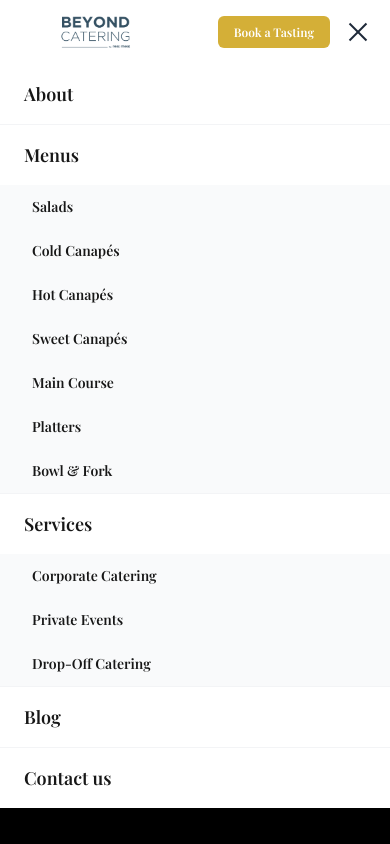
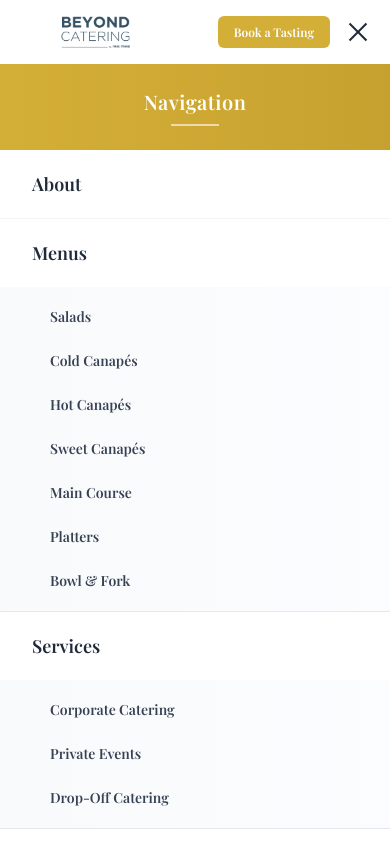
Before and after one commit to Beyond-Catering-Code/BC, a Next.js app: page / in a window 390 px wide. Both pictures are taken after a click on the button 358 px from the left and 32 px from the top of the page. Shown: the part 844-1688 px from the top of the page. Built offline with nearby package versions, Linux system fonts and the light colour scheme.

Commit message:
fixed navbar phone preview aesthetics

```diff
--- a/src/components/Navbar.tsx
+++ b/src/components/Navbar.tsx
@@ -127,12 +127,12 @@ const Navbar = () => {
               {/* Mobile menu button */}
               <button
                 onClick={() => setMobileMenuOpen(!mobileMenuOpen)}
-                className="md:hidden flex flex-col justify-center items-center w-8 h-8 space-y-1 focus:outline-none"
+                className="md:hidden flex flex-col justify-center items-center w-8 h-8 space-y-1 focus:outline-none group"
                 aria-label="Toggle mobile menu"
               >
-                <span className={`w-6 h-0.5 bg-gray-800 transition-all duration-300 ${mobileMenuOpen ? 'rotate-45 translate-y-1.5' : ''}`}></span>
-                <span className={`w-6 h-0.5 bg-gray-800 transition-all duration-300 ${mobileMenuOpen ? 'opacity-0' : ''}`}></span>
-                <span className={`w-6 h-0.5 bg-gray-800 transition-all duration-300 ${mobileMenuOpen ? '-rotate-45 -translate-y-1.5' : ''}`}></span>
+                <span className={`w-6 h-0.5 bg-gray-800 group-hover:bg-[#D4AF37] transition-all duration-300 ${mobileMenuOpen ? 'rotate-45 translate-y-1.5 bg-[#D4AF37]' : ''}`}></span>
+                <span className={`w-6 h-0.5 bg-gray-800 group-hover:bg-[#D4AF37] transition-all duration-300 ${mobileMenuOpen ? 'opacity-0' : ''}`}></span>
+                <span className={`w-6 h-0.5 bg-gray-800 group-hover:bg-[#D4AF37] transition-all duration-300 ${mobileMenuOpen ? '-rotate-45 -translate-y-1.5 bg-[#D4AF37]' : ''}`}></span>
               </button>
             </div>
           </div>
@@ -142,51 +142,98 @@ const Navbar = () => {
       {/* Mobile Menu Overlay */}
       {mobileMenuOpen && (
         <div className="fixed inset-0 z-40 md:hidden">
-          {/* Backdrop */}
-          <div className="fixed inset-0 bg-black bg-opacity-50" onClick={closeMobileMenu}></div>
+          {/* Backdrop with elegant gradient */}
+          <div
+            className="fixed inset-0 bg-gradient-to-br from-black/60 via-blue-900/30 to-black/80 backdrop-blur-sm transition-opacity duration-300"
+            onClick={closeMobileMenu}
+          ></div>
 
           {/* Menu Content */}
-          <div className="mobile-menu-container fixed top-16 left-0 right-0 bg-white shadow-xl max-h-[calc(100vh-4rem)] overflow-y-auto">
+          <div className="mobile-menu-container fixed top-16 left-0 right-0 bg-white shadow-2xl max-h-[calc(100vh-4rem)] overflow-y-auto transform transition-all duration-300 ease-out">
+            {/* Elegant header */}
+            <div className="bg-gradient-to-r from-[#D4AF37] to-[#C7A12F] px-6 py-6 text-center">
+              <h2 className="text-white text-xl font-playfair font-bold tracking-wide">Navigation</h2>
+              <div className="w-12 h-0.5 bg-white/60 mx-auto mt-2"></div>
+            </div>
+
             <div className="flex flex-col">
               {/* Main Navigation Links */}
-              <Link href="/about" onClick={closeMobileMenu} className="px-6 py-4 text-lg font-playfair border-b border-gray-100 hover:bg-blue-50 transition-colors">
-                About
+              <Link
+                href="/about"
+                onClick={closeMobileMenu}
+                className="px-8 py-5 text-lg font-playfair text-gray-800 border-b border-gray-100 hover:bg-gradient-to-r hover:from-blue-50 hover:to-indigo-50 hover:text-blue-900 transition-all duration-200 flex items-center justify-between group"
+              >
+                <span>About</span>
+                <span className="text-[#D4AF37] opacity-0 group-hover:opacity-100 transition-opacity duration-200">→</span>
               </Link>
 
               {/* Menus Section */}
-              <div className="border-b border-gray-100">
-                <Link href="/menus" onClick={closeMobileMenu} className="block px-6 py-4 text-lg font-playfair hover:bg-blue-50 transition-colors">
-                  Menus
+              <div className="border-b border-gray-200">
+                <Link
+                  href="/menus"
+                  onClick={closeMobileMenu}
+                  className="block px-8 py-5 text-lg font-playfair text-gray-800 hover:bg-gradient-to-r hover:from-blue-50 hover:to-indigo-50 hover:text-blue-900 transition-all duration-200 flex items-center justify-between group"
+                >
+                  <span>Menus</span>
+                  <span className="text-[#D4AF37] opacity-0 group-hover:opacity-100 transition-opacity duration-200">→</span>
                 </Link>
-                <div className="bg-gray-50">
-                  <Link href="/menus/salads" onClick={closeMobileMenu} className="block px-8 py-3 text-sm hover:bg-blue-50 transition-colors">Salads</Link>
-                  <Link href="/menus/cold-canapes" onClick={closeMobileMenu} className="block px-8 py-3 text-sm hover:bg-blue-50 transition-colors">Cold Canapés</Link>
-                  <Link href="/menus/hot-canapes" onClick={closeMobileMenu} className="block px-8 py-3 text-sm hover:bg-blue-50 transition-colors">Hot Canapés</Link>
-                  <Link href="/menus/sweet-canapes" onClick={closeMobileMenu} className="block px-8 py-3 text-sm hover:bg-blue-50 transition-colors">Sweet Canapés</Link>
-                  <Link href="/menus/main-course" onClick={closeMobileMenu} className="block px-8 py-3 text-sm hover:bg-blue-50 transition-colors">Main Course</Link>
-                  <Link href="/menus/platters" onClick={closeMobileMenu} className="block px-8 py-3 text-sm hover:bg-blue-50 transition-colors">Platters</Link>
-                  <Link href="/menus/bowl-fork" onClick={closeMobileMenu} className="block px-8 py-3 text-sm hover:bg-blue-50 transition-colors">Bowl & Fork</Link>
+                <div className="bg-gradient-to-r from-gray-50 to-blue-50/30 py-2">
+                  <Link href="/menus/salads" onClick={closeMobileMenu} className="block px-12 py-3 text-sm text-gray-700 hover:text-blue-900 hover:bg-white/60 transition-all duration-200 border-l-2 border-transparent hover:border-[#D4AF37] font-medium">Salads</Link>
+                  <Link href="/menus/cold-canapes" onClick={closeMobileMenu} className="block px-12 py-3 text-sm text-gray-700 hover:text-blue-900 hover:bg-white/60 transition-all duration-200 border-l-2 border-transparent hover:border-[#D4AF37] font-medium">Cold Canapés</Link>
+                  <Link href="/menus/hot-canapes" onClick={closeMobileMenu} className="block px-12 py-3 text-sm text-gray-700 hover:text-blue-900 hover:bg-white/60 transition-all duration-200 border-l-2 border-transparent hover:border-[#D4AF37] font-medium">Hot Canapés</Link>
+                  <Link href="/menus/sweet-canapes" onClick={closeMobileMenu} className="block px-12 py-3 text-sm text-gray-700 hover:text-blue-900 hover:bg-white/60 transition-all duration-200 border-l-2 border-transparent hover:border-[#D4AF37] font-medium">Sweet Canapés</Link>
+                  <Link href="/menus/main-course" onClick={closeMobileMenu} className="block px-12 py-3 text-sm text-gray-700 hover:text-blue-900 hover:bg-white/60 transition-all duration-200 border-l-2 border-transparent hover:border-[#D4AF37] font-medium">Main Course</Link>
+                  <Link href="/menus/platters" onClick={closeMobileMenu} className="block px-12 py-3 text-sm text-gray-700 hover:text-blue-900 hover:bg-white/60 transition-all duration-200 border-l-2 border-transparent hover:border-[#D4AF37] font-medium">Platters</Link>
+                  <Link href="/menus/bowl-fork" onClick={closeMobileMenu} className="block px-12 py-3 text-sm text-gray-700 hover:text-blue-900 hover:bg-white/60 transition-all duration-200 border-l-2 border-transparent hover:border-[#D4AF37] font-medium">Bowl & Fork</Link>
                 </div>
               </div>
 
               {/* Services Section */}
-              <div className="border-b border-gray-100">
-                <Link href="/services" onClick={closeMobileMenu} className="block px-6 py-4 text-lg font-playfair hover:bg-blue-50 transition-colors">
-                  Services
+              <div className="border-b border-gray-200">
+                <Link
+                  href="/services"
+                  onClick={closeMobileMenu}
+                  className="block px-8 py-5 text-lg font-playfair text-gray-800 hover:bg-gradient-to-r hover:from-blue-50 hover:to-indigo-50 hover:text-blue-900 transition-all duration-200 flex items-center justify-between group"
+                >
+                  <span>Services</span>
+                  <span className="text-[#D4AF37] opacity-0 group-hover:opacity-100 transition-opacity duration-200">→</span>
                 </Link>
-                <div className="bg-gray-50">
-                  <Link href="/services/corporate" onClick={closeMobileMenu} className="block px-8 py-3 text-sm hover:bg-blue-50 transition-colors">Corporate Catering</Link>
-                  <Link href="/services/private" onClick={closeMobileMenu} className="block px-8 py-3 text-sm hover:bg-blue-50 transition-colors">Private Events</Link>
-                  <Link href="/services/drop-off" onClick={closeMobileMenu} className="block px-8 py-3 text-sm hover:bg-blue-50 transition-colors">Drop-Off Catering</Link>
+                <div className="bg-gradient-to-r from-gray-50 to-blue-50/30 py-2">
+                  <Link href="/services/corporate" onClick={closeMobileMenu} className="block px-12 py-3 text-sm text-gray-700 hover:text-blue-900 hover:bg-white/60 transition-all duration-200 border-l-2 border-transparent hover:border-[#D4AF37] font-medium">Corporate Catering</Link>
+                  <Link href="/services/private" onClick={closeMobileMenu} className="block px-12 py-3 text-sm text-gray-700 hover:text-blue-900 hover:bg-white/60 transition-all duration-200 border-l-2 border-transparent hover:border-[#D4AF37] font-medium">Private Events</Link>
+                  <Link href="/services/drop-off" onClick={closeMobileMenu} className="block px-12 py-3 text-sm text-gray-700 hover:text-blue-900 hover:bg-white/60 transition-all duration-200 border-l-2 border-transparent hover:border-[#D4AF37] font-medium">Drop-Off Catering</Link>
                 </div>
               </div>
 
-              <Link href="/blog" onClick={closeMobileMenu} className="px-6 py-4 text-lg font-playfair border-b border-gray-100 hover:bg-blue-50 transition-colors">
-                Blog
+              <Link
+                href="/blog"
+                onClick={closeMobileMenu}
+                className="px-8 py-5 text-lg font-playfair text-gray-800 border-b border-gray-100 hover:bg-gradient-to-r hover:from-blue-50 hover:to-indigo-50 hover:text-blue-900 transition-all duration-200 flex items-center justify-between group"
+              >
+                <span>Blog</span>
+                <span className="text-[#D4AF37] opacity-0 group-hover:opacity-100 transition-opacity duration-200">→</span>
               </Link>
-              <Link href="/contact" onClick={closeMobileMenu} className="px-6 py-4 text-lg font-playfair hover:bg-blue-50 transition-colors">
-                Contact us
+
+              <Link
+                href="/contact"
+                onClick={closeMobileMenu}
+                className="px-8 py-5 text-lg font-playfair text-gray-800 hover:bg-gradient-to-r hover:from-blue-50 hover:to-indigo-50 hover:text-blue-900 transition-all duration-200 flex items-center justify-between group"
+              >
+                <span>Contact us</span>
+                <span className="text-[#D4AF37] opacity-0 group-hover:opacity-100 transition-opacity duration-200">→</span>
               </Link>
+
+              {/* Elegant footer with additional CTA */}
+              <div className="bg-gradient-to-r from-gray-50 to-blue-50/30 px-8 py-6 text-center border-t border-gray-200">
+                <p className="text-sm text-gray-600 mb-4 font-medium">Ready to create something extraordinary?</p>
+                <Link
+                  href="/book"
+                  onClick={closeMobileMenu}
+                  className="inline-block bg-gradient-to-r from-[#D4AF37] to-[#C7A12F] text-white px-8 py-3 rounded-lg font-semibold text-sm shadow-lg hover:shadow-xl hover:from-[#C7A12F] hover:to-[#B8941F] transition-all duration-300 transform hover:scale-105"
+                >
+                  Book Your Tasting
+                </Link>
+              </div>
             </div>
           </div>
         </div>
```
